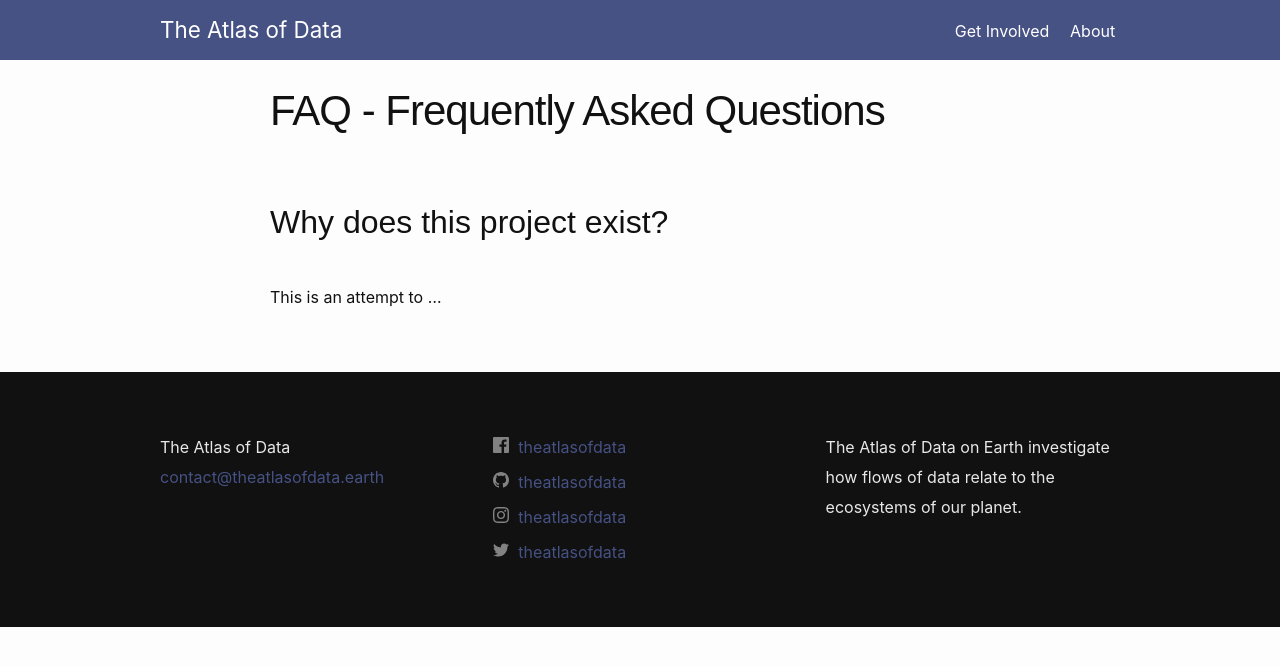
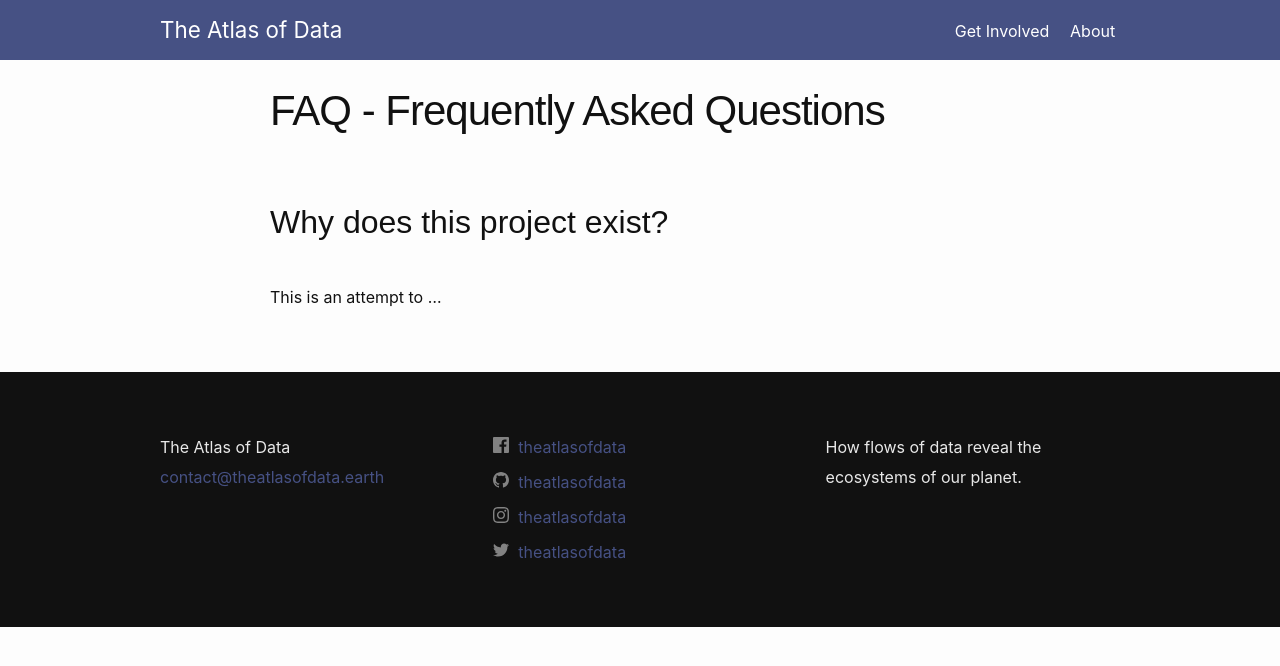
Before and after one commit to atlasofdata/atlasofdata.github.io, a Jekyll site: the page built from faq.md, in a window 1280 px wide. Shown: the top 666 px of the page. Built offline with Jekyll 4.4.1, drawn with Linux system fonts in a browser that asks for light colours.

Commit message:
update tagline and homw description

```diff
--- a/_config.yaml
+++ b/_config.yaml
@@ -16,7 +16,7 @@
 title: The Atlas of Data
 email: contact@theatlasofdata.earth
 description: >- # this means to ignore newlines until "baseurl:"
-  The Atlas of Data on Earth investigate how flows of data relate to the ecosystems of our planet.
+  How flows of data reveal the ecosystems of our planet.
 baseurl: "" # the subpath of your site, e.g. /blog
 url: "" # the base hostname & protocol for your site, e.g. http://example.com
 
```
Also changed, not shown: index.html (+5 -3 lines).
